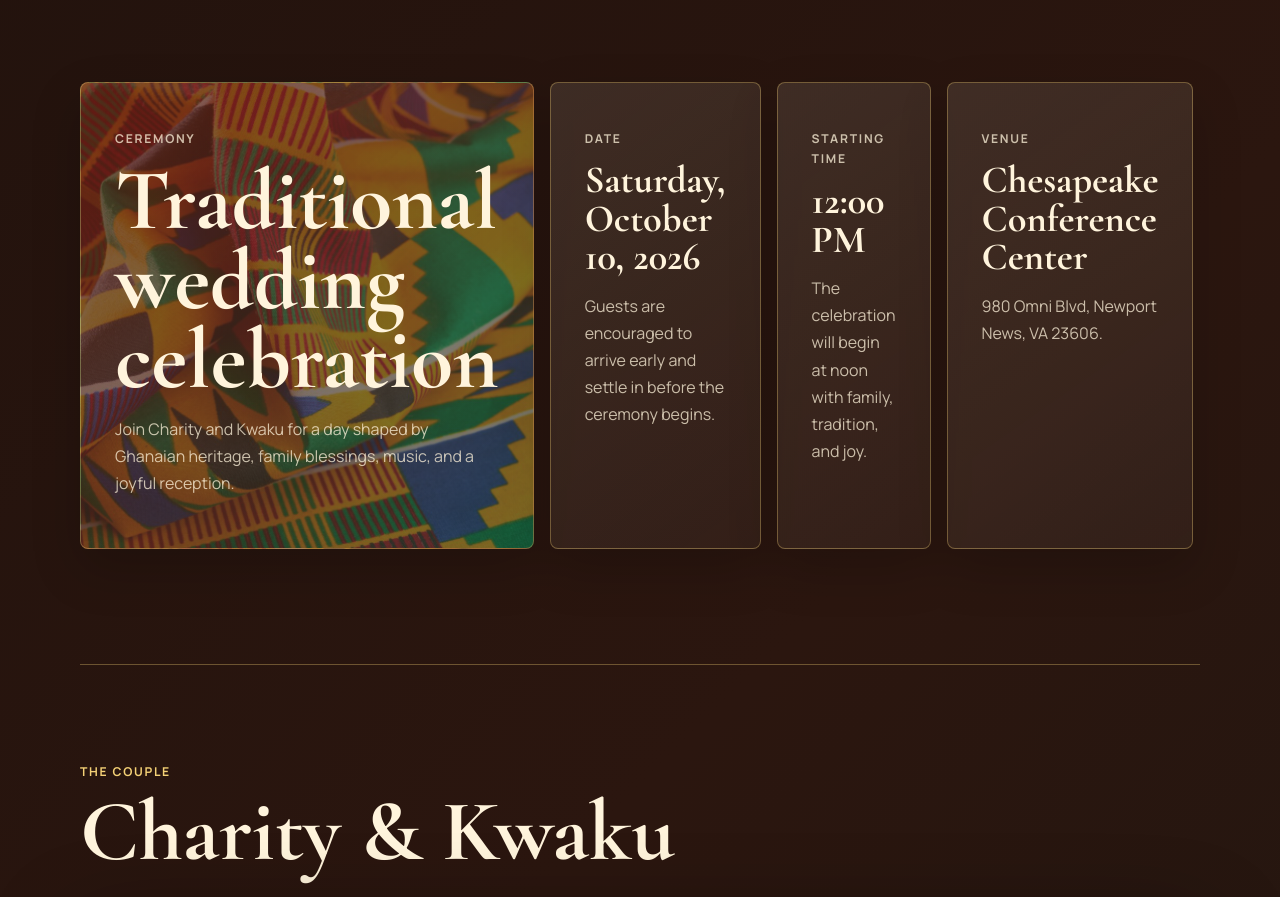
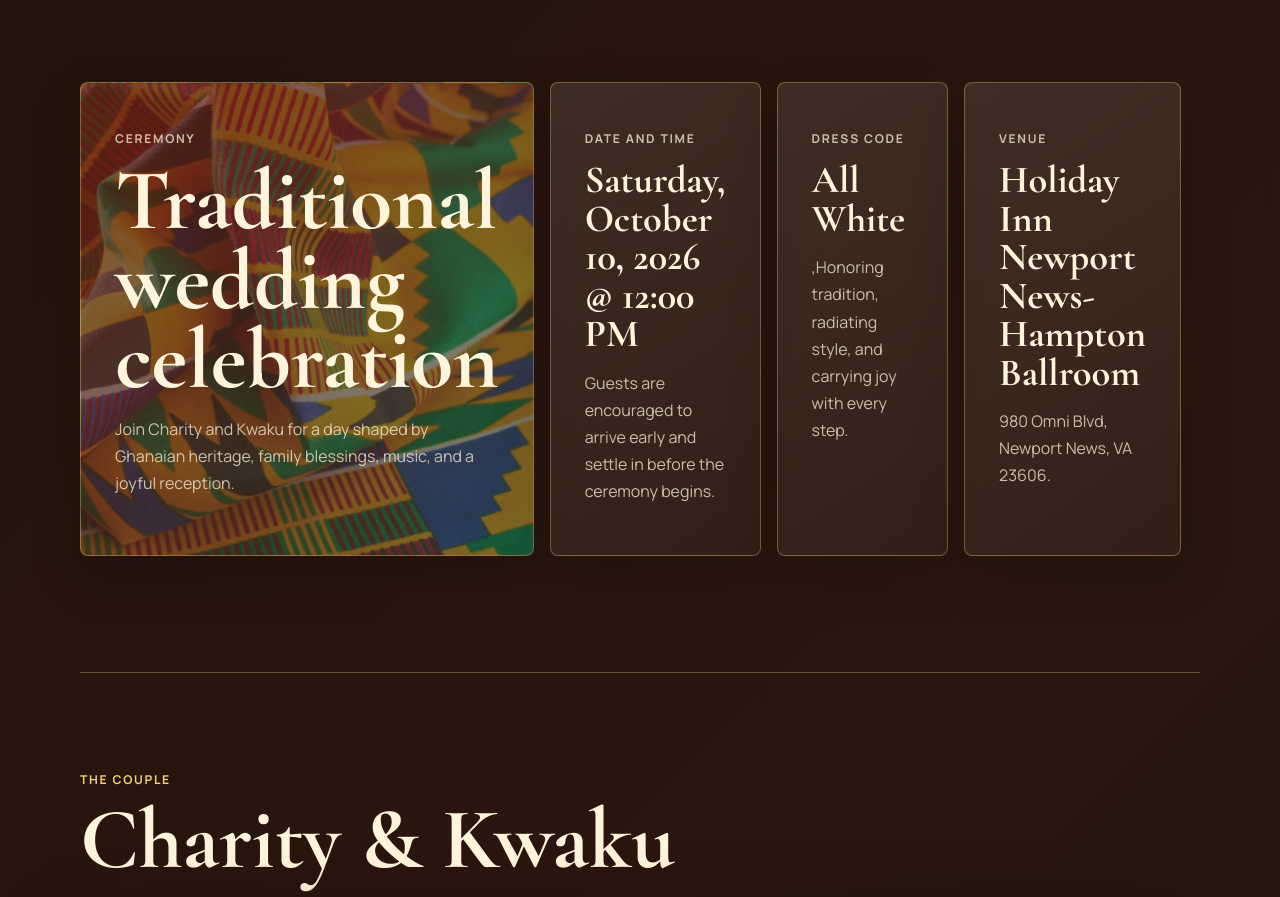
Before and after one commit to Mystical442/My-wedding-new, a plain HTML site: page index.html in a window 1280 px wide. Shown: the part 1660-2557 px from the top of the page. Drawn offline with nearby package versions, Linux system fonts and the light colour scheme.

Commit message:
Update wedding event details in index.html

```diff
--- a/index.html
+++ b/index.html
@@ -82,18 +82,18 @@
         <p>Join Charity and Kwaku for a day shaped by Ghanaian heritage, family blessings, music, and a joyful reception.</p>
       </article>
       <article class="detail-card">
-        <p class="eyebrow">Date</p>
-        <h3>Saturday, October 10, 2026</h3>
+        <p class="eyebrow">Date and Time</p>
+        <h3>Saturday, October 10, 2026 @ 12:00 PM</h3>
         <p>Guests are encouraged to arrive early and settle in before the ceremony begins.</p>
       </article>
       <article class="detail-card">
-        <p class="eyebrow">Starting Time</p>
-        <h3>12:00 PM</h3>
-        <p>The celebration will begin at noon with family, tradition, and joy.</p>
+        <p class="eyebrow">Dress Code</p>
+        <h3>All White</h3>
+        <p>,Honoring tradition, radiating style, and carrying joy with every step.</p>
       </article>
       <article class="detail-card">
         <p class="eyebrow">Venue</p>
-        <h3>Chesapeake Conference Center</h3>
+        <h3>Holiday Inn Newport News-Hampton Ballroom</h3>
         <p>980 Omni Blvd, Newport News, VA 23606.</p>
       </article>
     </section>
```
